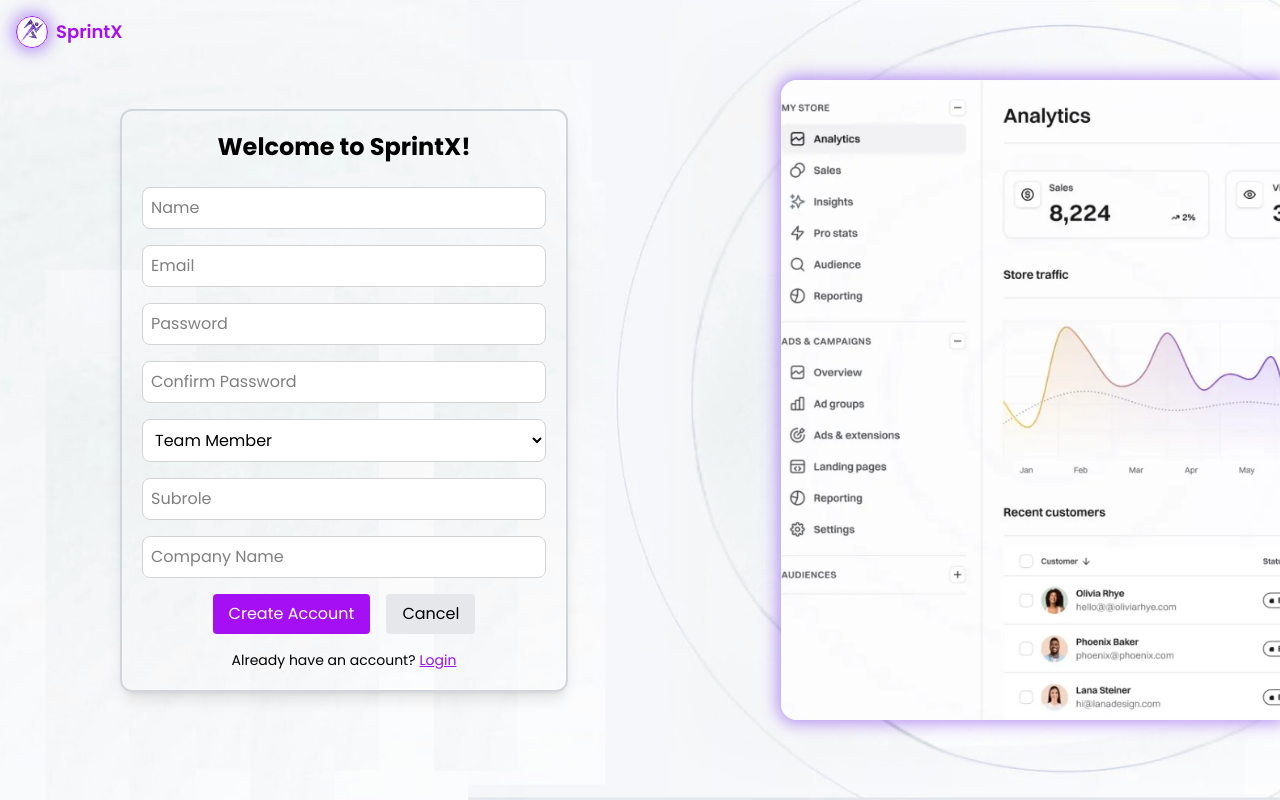
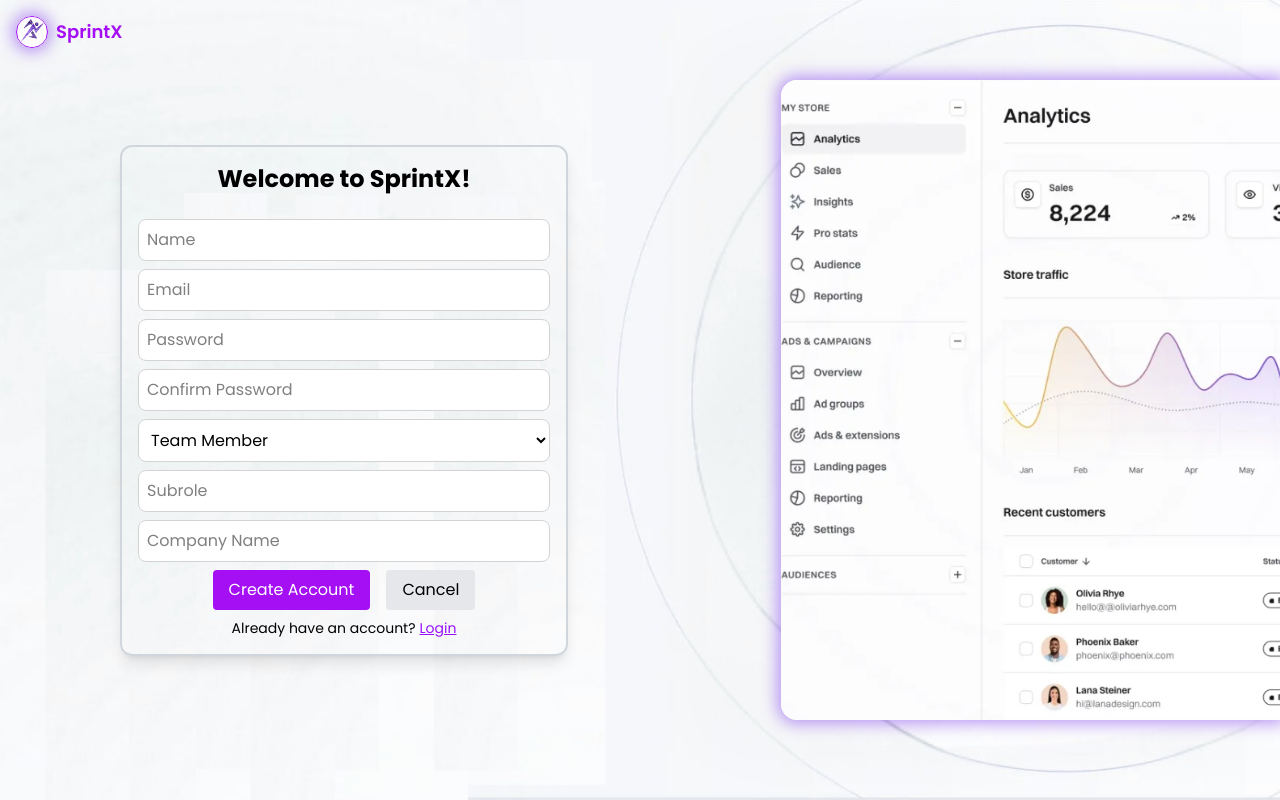
Before and after one commit to Sabarish-developer/SprintX, a React (Vite) app in the folder client/: page /signup in a window 1280 px wide. Built offline with nearby package versions, Linux system fonts and the light colour scheme.

Commit message:
SignUp Altered-6

```diff
--- a/client/src/components/SignUp.jsx
+++ b/client/src/components/SignUp.jsx
@@ -44,7 +44,7 @@ const Signup = () => {
     <div className="min-h-screen flex flex-col justify-center items-center md:flex-col lg:flex-row text-black lg:pl-8">
       {/* Form Section */}
       <div className="w-full lg:w-1/2 bo flex flex-col justify-center items-center p-2">
-        <form onSubmit={handleSubmit(onSubmit)} className="w-full mt-3 lg:mt-0 border lg:border-2 rounded-xl border-gray-300 shadow-lg max-w-md space-y-4 p-5">
+        <form onSubmit={handleSubmit(onSubmit)} className="w-full mt-3 lg:mt-0 border lg:border-2 rounded-xl border-gray-300 shadow-lg max-w-md space-y-2 p-4">
           <h2 className="text-2xl font-bold mb-6 w-full text-center">Welcome to SprintX!</h2>
           <input {...register("name", { required: true })} placeholder="Name" className="input-field" />
           {errors.name && <span className="text-red-500 text-sm">Name is required</span>}
```
